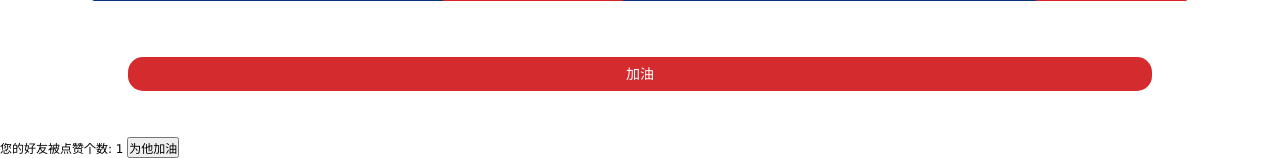
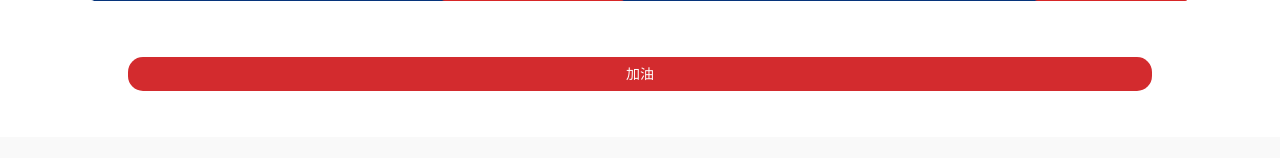
Before and after one commit to athena0304/ticket-1, a Flask app: template templates/cheer.html in a window 1280 px wide. Shown: the part 992-1150 px from the top of the page. After the commit the page ends 1083 px from the top, so only its background shows below. Run offline with Flask 2, Linux system fonts and the light colour scheme; the template is opened without the code that fills it: most values are stand-ins (such as "Sample title", 1, 10 or a date in 2020).

Commit message:
commit code

```diff
--- a/templates/cheer.html
+++ b/templates/cheer.html
@@ -36,13 +36,9 @@
 </div>
 
 <div class="button-wrapper">
-    <a class="btn btn-cheerup" href="javascript:;">加油</a>
+    <a class="btn btn-cheerup" href="javascript:;" onclick="cheer('{{ union_id }}', '{{ target_union_id }}')">加油</a>
     <a class="btn btn-want-also" href="/activity">我也要入场票</a>
 </div>
-
-您的好友被点赞个数:
-<label id="cheer_num">{{ cheer_num }}</label>
-<input type="button" onclick="cheer('{{ union_id }}', '{{ target_union_id }}')" value="为他加油">
 
 
 <script type="text/javascript" src="{{ url_for('static', filename='js/jquery.js') }}"></script>
```
